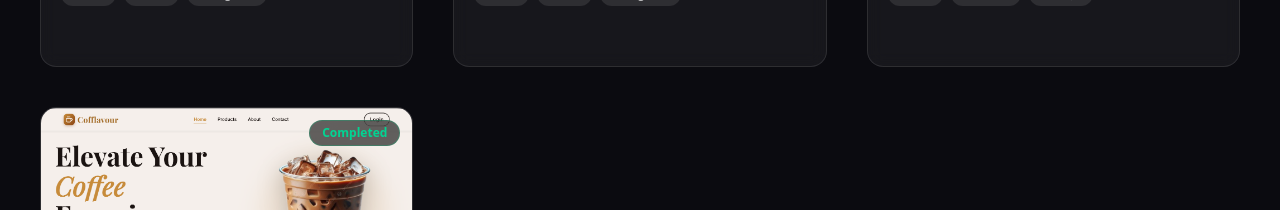
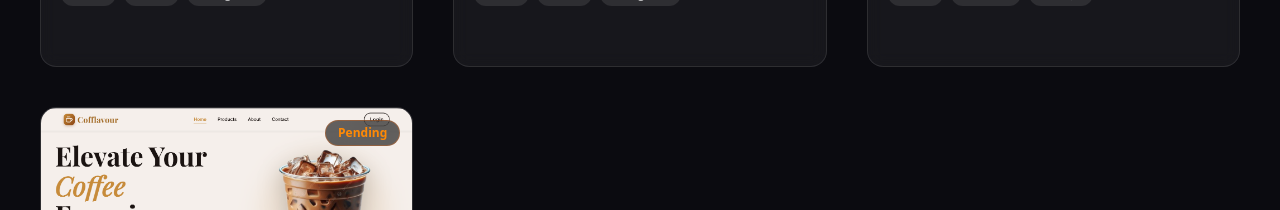
Before and after one commit to Nstrange18/Portfolio, a React (Vite) app: page / in a window 1280 px wide. Shown: the part 2580-2790 px from the top of the page. Built offline with nearby package versions, Linux system fonts and the light colour scheme; some icons are missing.

Commit message:
Changed to pending state

```diff
--- a/src/Pages/Projects.jsx
+++ b/src/Pages/Projects.jsx
@@ -48,7 +48,7 @@ const Projects = () => {
       github: "http://github.com/Nstrange18/Cofflavour",
       live: "https://cofflavour-q6sj.vercel.app/",
       category: "Front-End",
-      status: "Completed",
+      status: "Pending",
     }
   ];
 
```
